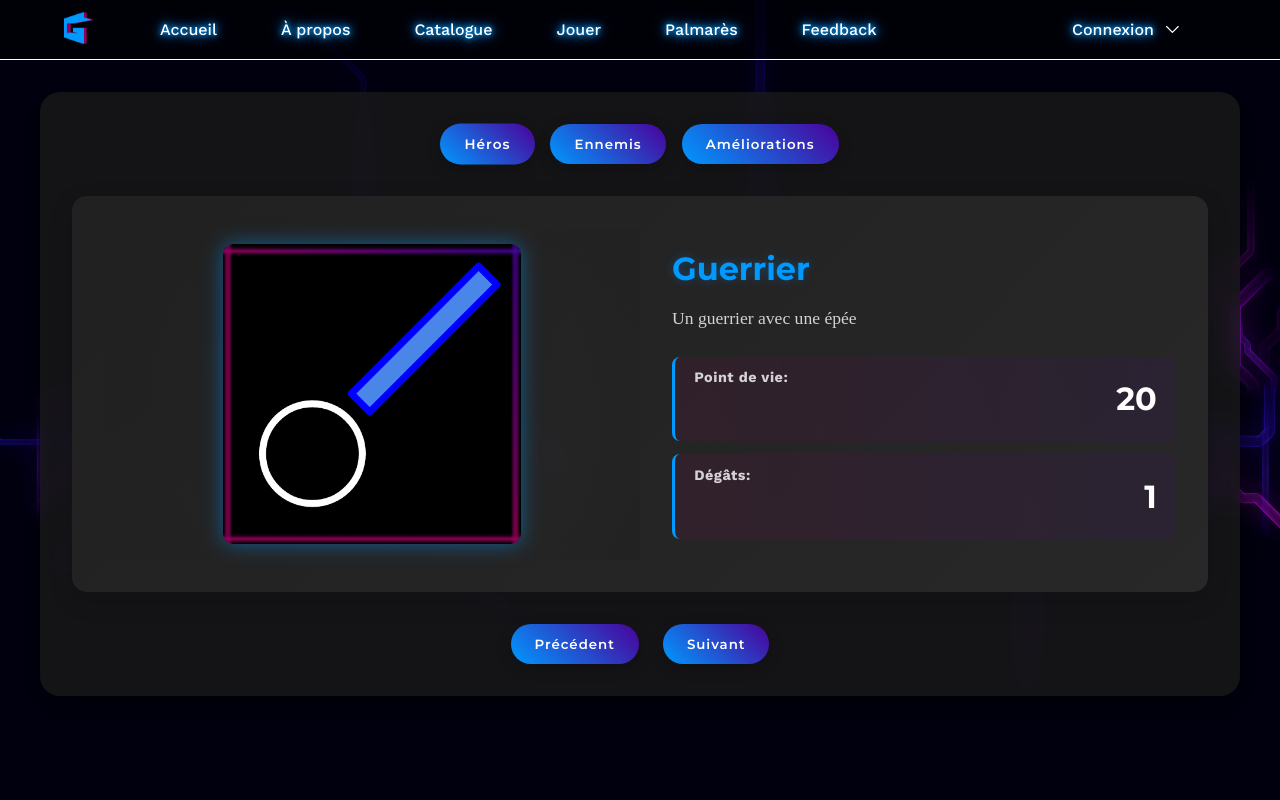
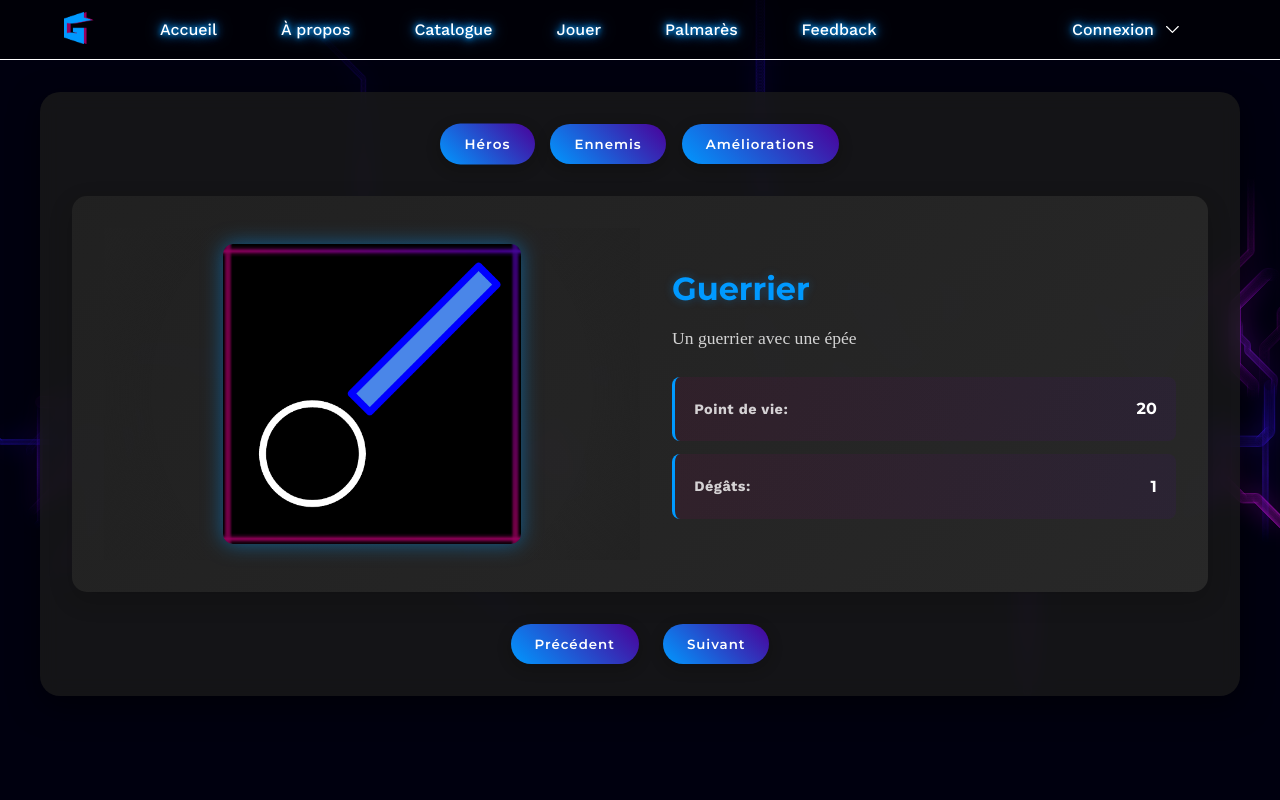
Before and after one commit to LeGhosdragon/Geometrik, a PHP site: page /assets/pages/catalogue.html in a window 1280 px wide. Run offline with PHP 8.4, Linux system fonts and the light colour scheme; some libraries are stand-ins or nearby versions.

Commit message:
Fix taille et reformat du catalogue

```diff
--- a/assets/styles/styles.css
+++ b/assets/styles/styles.css
@@ -2638,9 +2638,10 @@ margin-top: 5px;
 }
 
 .stat-value {
-    font-size: 2rem;
+    font-size: 1em;
     font-weight: bold;
     margin: 10px 0;
+    margin-left: 10px;
     font-family: 'Montserrat', sans-serif;
 }
 
@@ -2648,6 +2649,8 @@ margin-top: 5px;
     font-size: 0.9rem;
     color: rgba(255, 255, 255, 0.8);
     font-family: 'Work Sans', sans-serif;
+    display: flex;
+    align-items: center;
 }
 
 .history-section {
```
